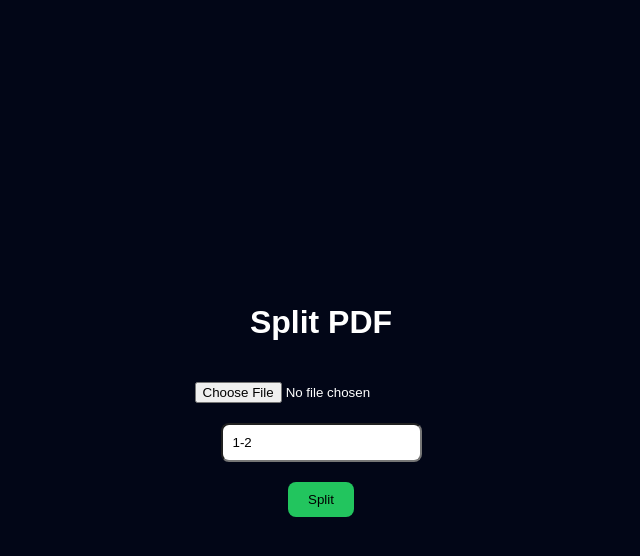
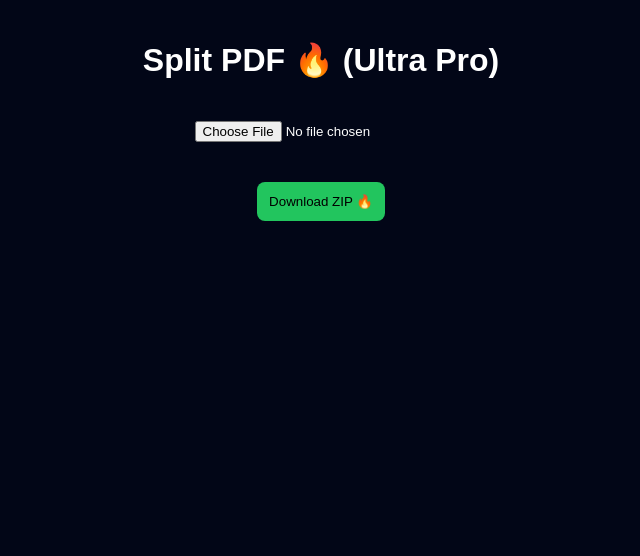
Before and after one commit to goalandpriority-ui/file-lab, a Next.js app: page /split-pdf in a window 1280 px wide. Shown: the top 556 px of the page, without its empty margins (319-959 px from the left). Built offline with nearby package versions, Linux system fonts and the light colour scheme.

Commit message:
Refactor PDF splitting logic and UI updates

```diff
--- a/app/split-pdf/page.js
+++ b/app/split-pdf/page.js
@@ -1,112 +1,182 @@
 "use client"
 
-import { useState } from "react"
+import { useState, useEffect } from "react"
+import { PDFDocument } from "pdf-lib"
+import JSZip from "jszip"
+import * as pdfjsLib from "pdfjs-dist"
+
+pdfjsLib.GlobalWorkerOptions.workerSrc =
+  "https://cdnjs.cloudflare.com/ajax/libs/pdf.js/4.0.379/pdf.worker.min.js"
 
 export default function Page() {
   const [file, setFile] = useState(null)
-  const [pages, setPages] = useState("1-2")
+  const [pages, setPages] = useState([])
+  const [selected, setSelected] = useState([])
+  const [images, setImages] = useState([])
   const [loading, setLoading] = useState(false)
-  const [downloadUrl, setDownloadUrl] = useState("")
-  const [status, setStatus] = useState("")
 
-  const handleSplit = async () => {
-    if (!file) return alert("Select PDF")
+  // 🔥 LOAD + THUMBNAIL
+  const handleFile = async (e) => {
+    const f = e.target.files[0]
+    if (!f) return
 
-    setLoading(true)
-    setDownloadUrl("")
-    setStatus("Preparing...")
+    setFile(f)
 
-    try {
-      // 🔥 Create job
-      const res = await fetch(`/api/split?pages=${pages}`, {
-        method: "POST"
-      })
+    const bytes = await f.arrayBuffer()
 
-      const { uploadUrl, uploadParams, jobId } = await res.json()
+    // pdf-lib
+    const pdf = await PDFDocument.load(bytes)
+    const total = pdf.getPageCount()
+    const pageArr = Array.from({ length: total }, (_, i) => i)
 
-      setStatus("Uploading...")
+    setPages(pageArr)
+    setSelected(pageArr)
 
-      const uploadForm = new FormData()
-      Object.keys(uploadParams).forEach((key) => {
-        uploadForm.append(key, uploadParams[key])
-      })
+    // pdf.js for thumbnails
+    const pdfjs = await pdfjsLib.getDocument({ data: bytes }).promise
 
-      uploadForm.append("file", file)
+    const imgs = []
 
-      await fetch(uploadUrl, {
-        method: "POST",
-        body: uploadForm
-      })
+    for (let i = 1; i <= pdfjs.numPages; i++) {
+      const page = await pdfjs.getPage(i)
+      const viewport = page.getViewport({ scale: 0.5 })
 
-      setStatus("Splitting...")
+      const canvas = document.createElement("canvas")
+      const context = canvas.getContext("2d")
 
-      // 🔥 Poll status
-      const interval = setInterval(async () => {
-        const res = await fetch(`/api/status?jobId=${jobId}`)
-        const data = await res.json()
+      canvas.width = viewport.width
+      canvas.height = viewport.height
 
-        if (data.done) {
-          clearInterval(interval)
-          setLoading(false)
-          setDownloadUrl(data.url)
-          setStatus("Done ✅")
-        }
-      }, 2000)
+      await page.render({
+        canvasContext: context,
+        viewport
+      }).promise
 
-    } catch (err) {
-      setLoading(false)
-      setStatus("Error ❌")
-      alert("Split failed")
+      imgs.push(canvas.toDataURL())
+    }
+
+    setImages(imgs)
+  }
+
+  // 🔥 TOGGLE
+  const togglePage = (index) => {
+    if (selected.includes(index)) {
+      setSelected(selected.filter(p => p !== index))
+    } else {
+      setSelected([...selected, index])
     }
   }
 
+  // 🔥 DRAG REORDER
+  const move = (i, dir) => {
+    const arr = [...pages]
+    const target = i + dir
+    if (target < 0 || target >= arr.length) return
+
+    ;[arr[i], arr[target]] = [arr[target], arr[i]]
+    setPages(arr)
+  }
+
+  // 🔥 SPLIT MULTI ZIP
+  const handleSplit = async () => {
+    if (!file) return alert("Upload PDF")
+
+    setLoading(true)
+
+    try {
+      const bytes = await file.arrayBuffer()
+      const pdf = await PDFDocument.load(bytes)
+
+      const zip = new JSZip()
+
+      for (let i of selected) {
+        const newPdf = await PDFDocument.create()
+        const [page] = await newPdf.copyPages(pdf, [i])
+        newPdf.addPage(page)
+
+        const bytes = await newPdf.save()
+
+        zip.file(`page-${i+1}.pdf`, bytes)
+      }
+
+      const zipBlob = await zip.generateAsync({ type: "blob" })
+
+      const url = URL.createObjectURL(zipBlob)
+
+      const a = document.createElement("a")
+      a.href = url
+      a.download = "split.zip"
+      a.click()
+
+      URL.revokeObjectURL(url)
+
+    } catch (err) {
+      console.error(err)
+      alert("Error ❌")
+    }
+
+    setLoading(false)
+  }
+
   return (
-    <main style={{
-      display:"flex",
-      flexDirection:"column",
-      alignItems:"center",
-      justifyContent:"center",
-      height:"100vh",
-      gap:"20px",
-      background:"#020617",
-      color:"#fff"
-    }}>
+    <main style={layout}>
+      <h1>Split PDF 🔥 (Ultra Pro)</h1>
 
-      <h1>Split PDF</h1>
+      <input type="file" accept="application/pdf" onChange={handleFile} />
 
-      <input
-        type="file"
-        accept="application/pdf"
-        onChange={(e)=>setFile(e.target.files[0])}
-      />
+      <div style={grid}>
+        {pages.map((p, idx) => (
+          <div key={p} style={box}>
 
-      <input
-        placeholder="Enter pages (e.g. 1-2 or 3-5)"
-        value={pages}
-        onChange={(e)=>setPages(e.target.value)}
-        style={{padding:"10px", borderRadius:"8px"}}
-      />
+            <img src={images[p]} style={{width:"100%"}} />
 
-      <button
-        onClick={handleSplit}
-        disabled={loading}
-        style={{
-          padding:"10px 20px",
-          background: loading ? "#555" : "#22c55e",
-          border:"none",
-          borderRadius:"8px",
-          color:"#000"
-        }}
-      >
-        {loading ? status : "Split"}
+            <p>Page {p+1}</p>
+
+            <button onClick={()=>togglePage(p)}>
+              {selected.includes(p) ? "Selected" : "Select"}
+            </button>
+
+            <div>
+              <button onClick={()=>move(idx,-1)}>⬆️</button>
+              <button onClick={()=>move(idx,1)}>⬇️</button>
+            </div>
+
+          </div>
+        ))}
+      </div>
+
+      <button onClick={handleSplit} style={btn}>
+        {loading ? "Processing..." : "Download ZIP 🔥"}
       </button>
-
-      {downloadUrl && (
-        <a href={downloadUrl} target="_blank">
-          Download Split PDF 🔥
-        </a>
-      )}
-
     </main>
   )
-          }
+}
+
+const layout = {
+  display:"flex",
+  flexDirection:"column",
+  alignItems:"center",
+  gap:"20px",
+  background:"#020617",
+  color:"#fff",
+  padding:"20px"
+}
+
+const grid = {
+  display:"grid",
+  gridTemplateColumns:"repeat(2,1fr)",
+  gap:"10px"
+}
+
+const box = {
+  padding:"10px",
+  background:"#111",
+  borderRadius:"8px"
+}
+
+const btn = {
+  padding:"12px",
+  background:"#22c55e",
+  border:"none",
+  borderRadius:"8px"
+  }
```
